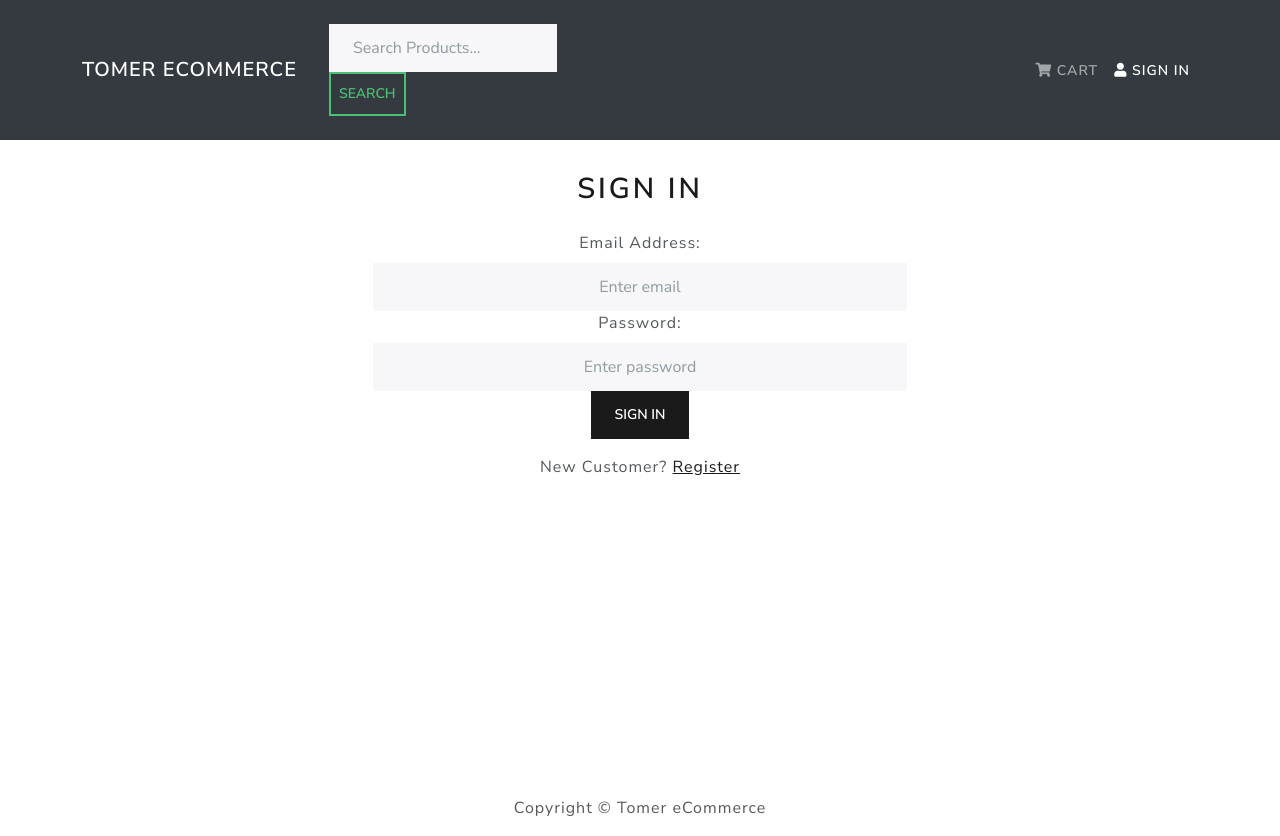
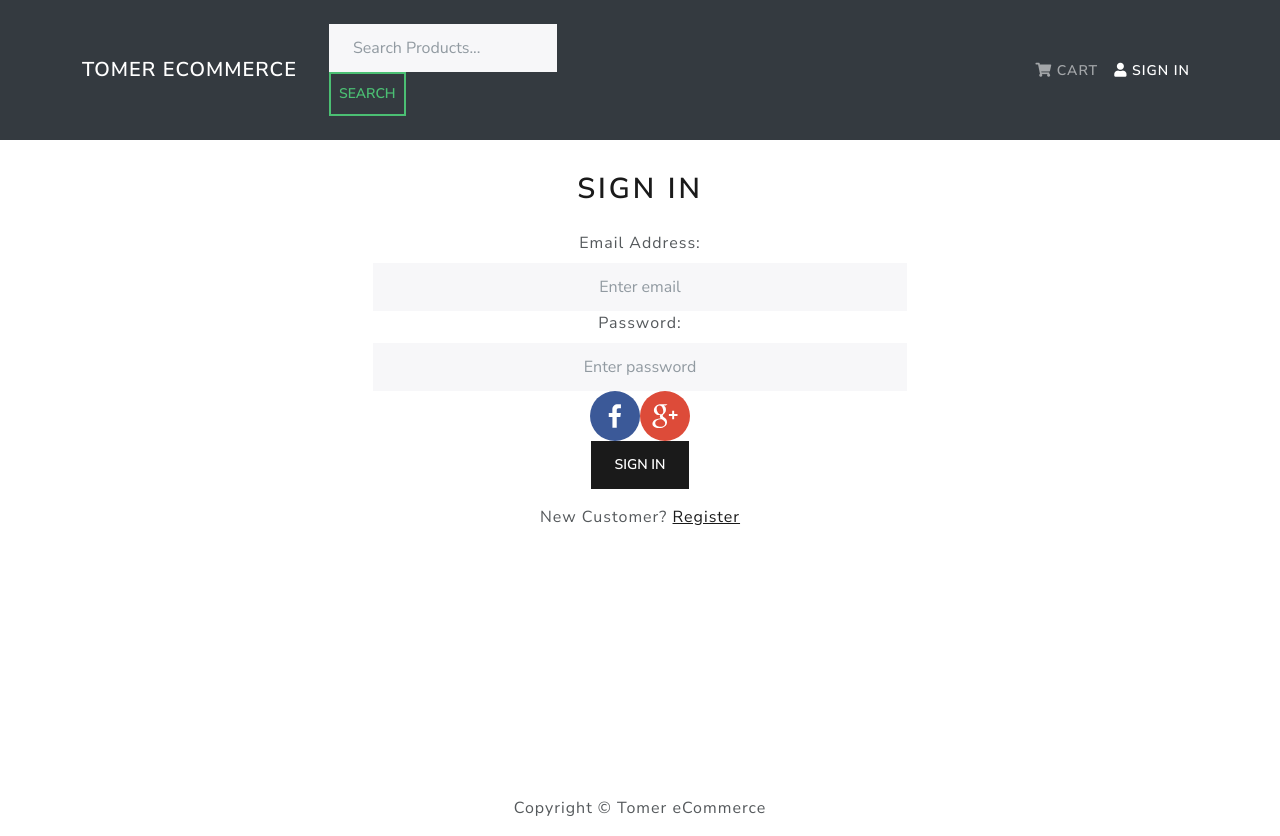
Before and after one commit to tomer7/tomerecommerce1, a React (Create React App) app in the folder frontend/: page /login in a window 1280 px wide. Built offline with nearby package versions, Linux system fonts and the light colour scheme.

Commit message:
More changes

```diff
--- a/frontend/package.json
+++ b/frontend/package.json
@@ -17,6 +17,8 @@
     "react-router-bootstrap": "^0.26.1",
     "react-router-dom": "^6.3.0",
     "react-scripts": "5.0.1",
+    "react-social-icons": "^5.13.0",
+    "react-social-login-buttons": "^3.6.0",
     "redux": "^4.2.0",
     "redux-devtools-extension": "^2.13.9",
     "redux-thunk": "^2.4.1",
--- a/frontend/src/components/Product.js
+++ b/frontend/src/components/Product.js
@@ -1,5 +1,5 @@
 import React from 'react'
-import { Card } from 'react-bootstrap'
+import { Card, CardGroup } from 'react-bootstrap'
 import { Link } from 'react-router-dom'
 import Rating from './Rating'
 
@@ -21,12 +21,13 @@ const Product = ({ product }) => {
                </Card.Title>
             </Link>
 
-        <Card.Text as='div'>
+            {/* num reviews of product */}
+            {/* <Card.Text as='div'>
           <Rating
             value={product.rating}
             text={`${product.numReviews} reviews`}
           />
-        </Card.Text>
+        </Card.Text> */}
             <Card.Text as='h3'>${product.price}</Card.Text>
          </Card.Body>
       </Card>
--- a/frontend/src/index.css
+++ b/frontend/src/index.css
@@ -19,6 +19,11 @@ h2 {
 .rating span {
    margin: 0.1rem;
 }
+
+/* .photoProductInHomeScreen {
+   width: 271.52px;
+   height: 216.37px;
+} */
 
 /* carousel */
 .carousel-item-next,
--- a/frontend/src/screens/LoginScreen.jsx
+++ b/frontend/src/screens/LoginScreen.jsx
@@ -6,6 +6,8 @@ import Message from '../components/Message'
 import Loader from '../components/Loader'
 import { login } from '../actions/userActions'
 import FormContainer from '../components/FormContainer'
+// import { FacebookLoginButton } from 'react-social-login-buttons'
+import { SocialIcon } from 'react-social-icons'
 
 const LoginScreen = () => {
    const [email, setEmail] = useState('')
@@ -58,10 +60,16 @@ const LoginScreen = () => {
                   onChange={(e) => setPassword(e.target.value)}
                ></Form.Control>
             </Form.Group>
+            <Form.Group controlId='socialButtons'>
+               <SocialIcon url='https://facebook.com/' />
+               <SocialIcon url='https://google.com/' />
+            </Form.Group>
 
-            <Button type='submit' variant='primary'>
-               Sign In
-            </Button>
+            <Form.Group controlId='signIn'>
+               <Button type='submit' variant='primary'>
+                  Sign In
+               </Button>
+            </Form.Group>
          </Form>
 
          <Row className='py-3'>
--- a/frontend/src/screens/ProductScreen.jsx
+++ b/frontend/src/screens/ProductScreen.jsx
@@ -73,13 +73,13 @@ const ProductScreen = () => {
                         <ListGroup.Item>
                            <h3>{product.name}</h3>
                         </ListGroup.Item>
-                        <ListGroup.Item>
+                        {/* <ListGroup.Item>
                            <Rating
                               value={product.rating}
                               text={`${product.numReviews} reviews`}
                            />
-                        </ListGroup.Item>
-                        <ListGroup.Item>
+                        </ListGroup.Item> */}
+                        <ListGroup.Item className='py-3'>
                            Price : ${product.price}
                         </ListGroup.Item>
                         <ListGroup.Item>
@@ -150,7 +150,7 @@ const ProductScreen = () => {
                      </Card>
                   </Col>
                </Row>
-               <Row>
+               {/* <Row>
                   <Col md={6}>
                      <h2>Reviews</h2>
                      {product.reviews.length === 0 && (
@@ -215,7 +215,7 @@ const ProductScreen = () => {
                         </ListGroup.Item>
                      </ListGroup>
                   </Col>
-               </Row>
+               </Row> */}
             </>
          )}
       </>
```
Also changed, not shown: 2 other files (tests, documents, lock files or other folders). Lines whose indentation alone changed are shown as unchanged.
